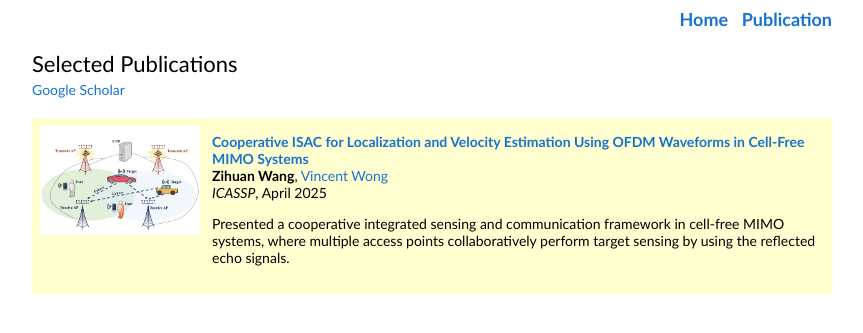
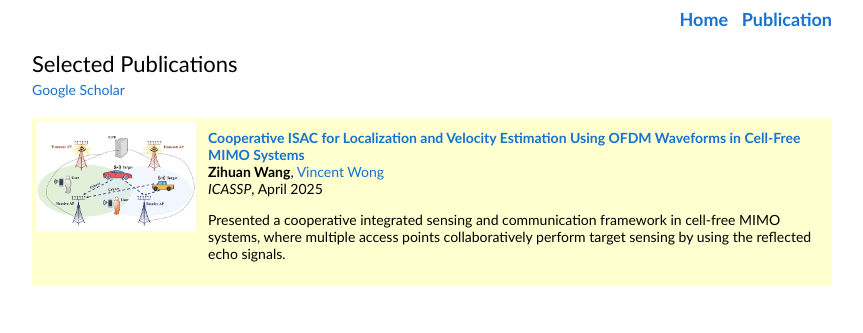
Before and after one commit to zihuanwang/zihuanwang.github.io, a Jekyll site: the page publication.html, which Jekyll copies as it is, in a window 1280 px wide. Shown: the top 333 px of the page, without its empty margins (208-1071 px from the left). Built offline with Jekyll 4.4.1, drawn with Linux system fonts in a browser that asks for light colours.

Commit message:
Update publication.html

```diff
--- a/publication.html
+++ b/publication.html
@@ -29,7 +29,7 @@
   <table style="width:100%;max-width:800px;border:0;border-spacing:0;border-collapse:separate;margin:20px auto;">
     <tbody>
       <tr onmouseout="radmesh_stop()" onmouseover="radmesh_start()" bgcolor="#ffffd0">
-  <td style="padding:8px;width:20%;vertical-align:middle">
+  <td style="padding:4px;width:20%;vertical-align:middle">
     <div class="one">
       <div class="two" id='coisac_image'>
         <img src='images/coisac.png' width=100%>
@@ -47,7 +47,7 @@
       radmesh_stop()
     </script>
   </td>
-  <td style="padding:4px;width:80%;vertical-align:middle">
+  <td style="padding:8px;width:80%;vertical-align:middle">
     <a href="http://zihuanwang.github.io/files/WW-ICASSP-2025.pdf">
       <span class="papertitle">Cooperative ISAC for Localization and Velocity Estimation Using OFDM Waveforms in Cell-Free MIMO Systems</span>
     </a>
```
